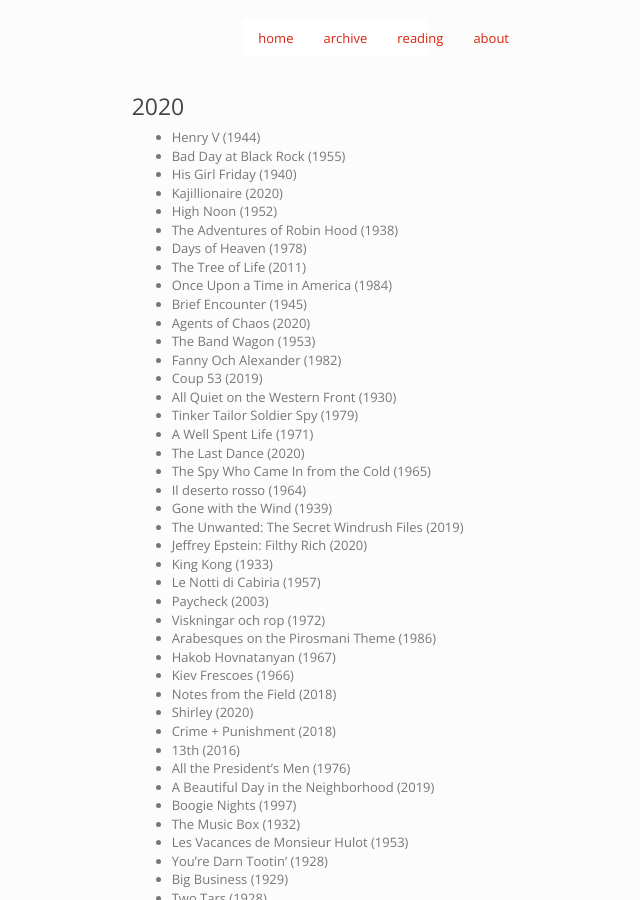
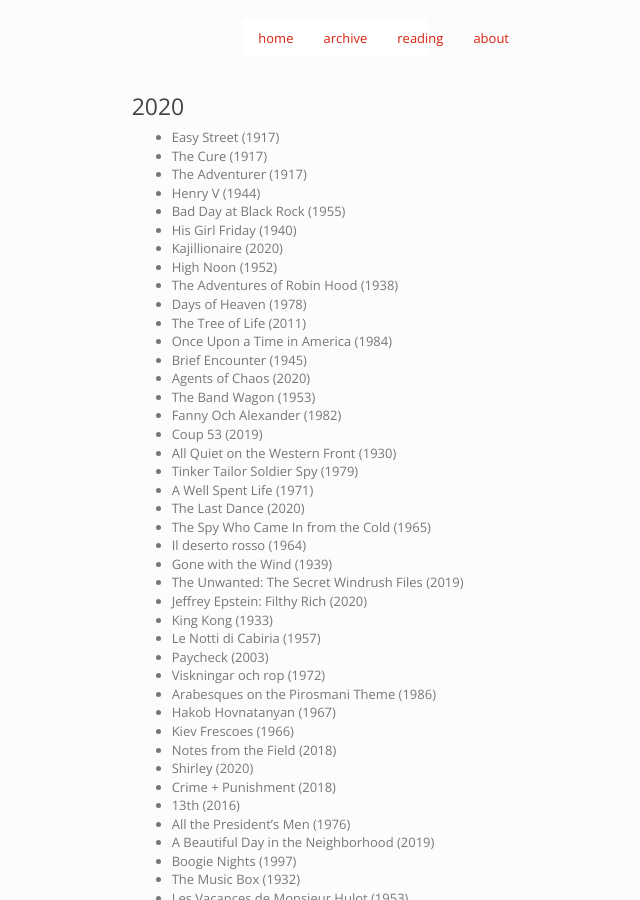
Before and after one commit to imtayadeway/imtayadeway.github.io, a Jekyll site: the page built from film/index.md, in a window 1280 px wide and 900 px high. Shown: the whole window, without its empty margins (305-945 px from the left). Built offline with Jekyll 4.4.1, drawn with Linux system fonts in a browser that asks for light colours.

Commit message:
Chaplin shorts

```diff
--- a/film/index.md
+++ b/film/index.md
@@ -5,6 +5,9 @@ title: Film
 
 ### 2020
 
+- Easy Street (1917)
+- The Cure (1917)
+- The Adventurer (1917)
 - Henry V (1944)
 - Bad Day at Black Rock (1955)
 - His Girl Friday (1940)
```
